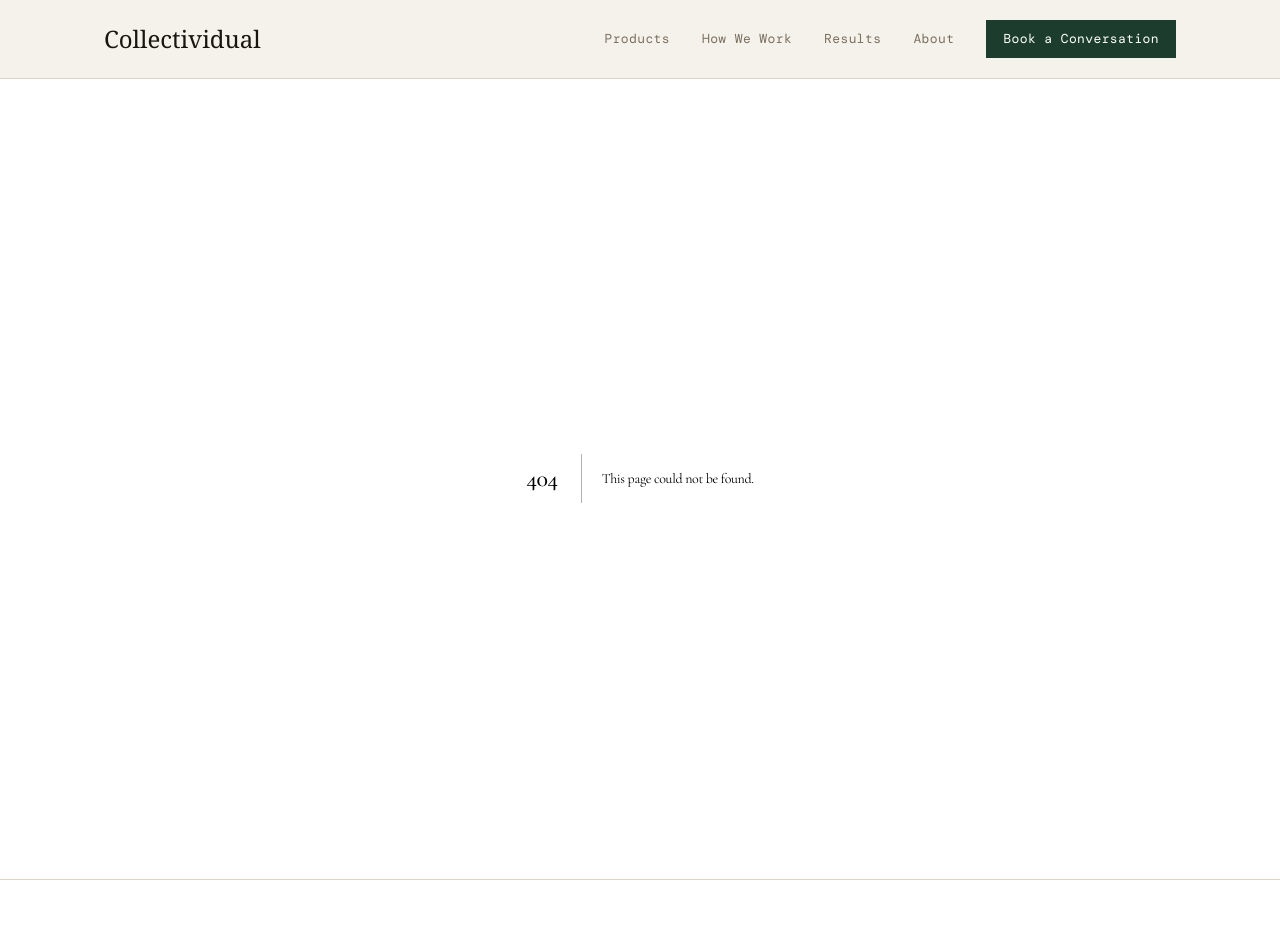
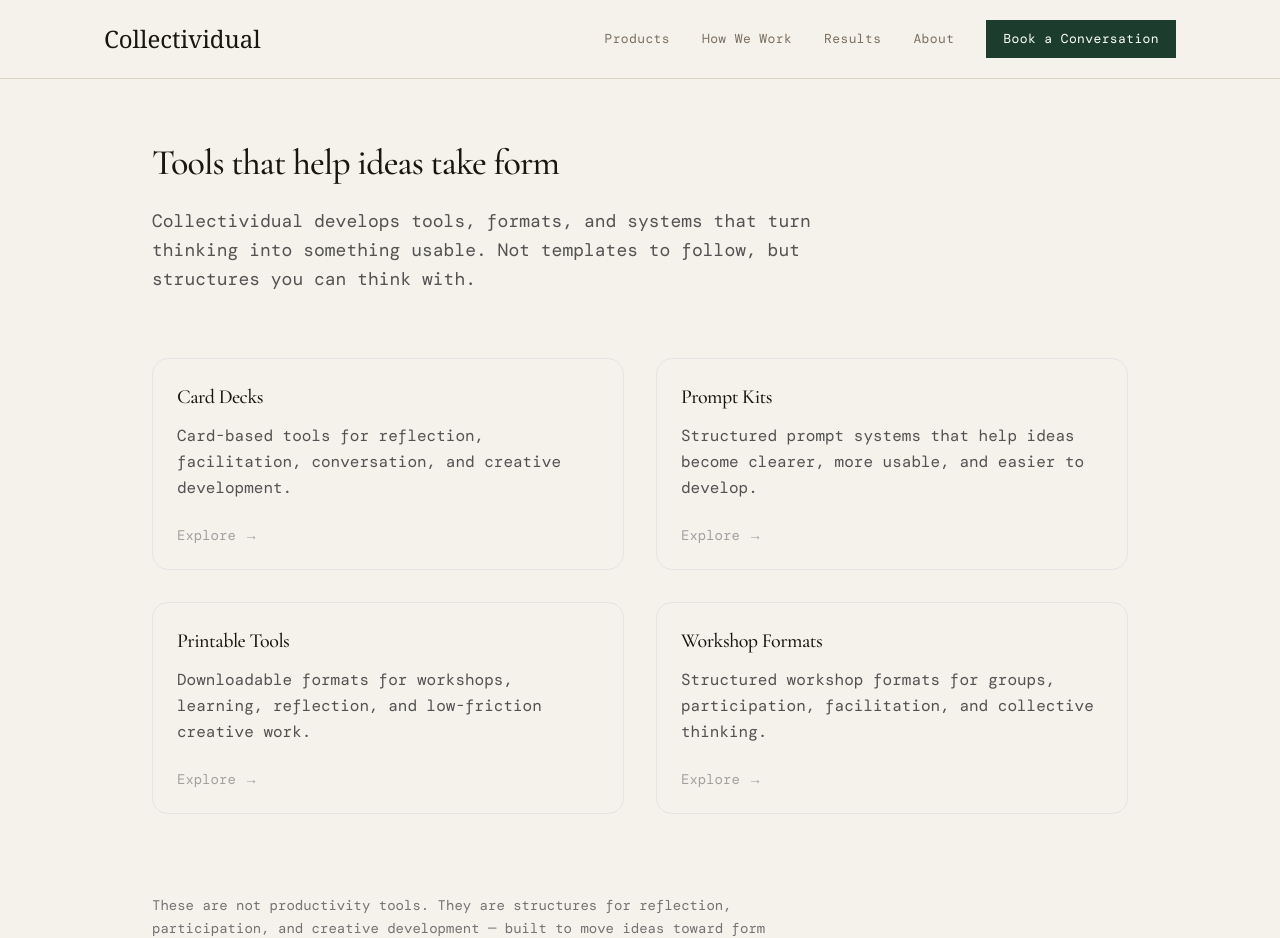
Before and after one commit to selaleakirmak-cmyk/collectividual-site, a Next.js app: page /tools in a window 1280 px wide. Before the commit this address had no page. Shown: the top 938 px of the page. Built offline with nearby package versions, Linux system fonts and the light colour scheme; a web font is replaced by a local one.

Commit message:
Create clean tools page without legacy tools

```diff
--- /dev/null
+++ b/app/tools/page.tsx
@@ -0,0 +1,54 @@
+import { tools } from "@/data/tools";
+import Link from "next/link";
+
+export const metadata = {
+  title: "Reflective Tools, Creative Systems, and Workshop Formats | Collectividual",
+  description:
+    "Explore reflective tools, prompt kits, printable formats, and workshop systems designed to turn ideas into usable forms.",
+};
+
+export default function ToolsPage() {
+  return (
+    <main className="container max-w-5xl mx-auto px-6 py-16">
+      <section className="mb-16">
+        <h1 className="text-4xl font-medium mb-6">
+          Tools that help ideas take form
+        </h1>
+
+        <p className="text-lg text-neutral-600 leading-relaxed max-w-2xl">
+          Collectividual develops tools, formats, and systems that turn thinking
+          into something usable. Not templates to follow, but structures you can
+          think with.
+        </p>
+      </section>
+
+      <section className="grid md:grid-cols-2 gap-8">
+        {tools.map((tool) => (
+          <Link
+            key={tool.slug}
+            href={tool.href}
+            className="group border border-neutral-200 rounded-2xl p-6 hover:border-neutral-400 hover:bg-neutral-50 transition"
+          >
+            <h2 className="text-xl font-medium mb-3 group-hover:underline">
+              {tool.title}
+            </h2>
+
+            <p className="text-neutral-600 leading-relaxed">
+              {tool.description}
+            </p>
+
+            <div className="mt-6 text-sm text-neutral-400">Explore →</div>
+          </Link>
+        ))}
+      </section>
+
+      <section className="mt-20 max-w-2xl">
+        <p className="text-sm text-neutral-500 leading-relaxed">
+          These are not productivity tools. They are structures for reflection,
+          participation, and creative development — built to move ideas toward
+          form without flattening them.
+        </p>
+      </section>
+    </main>
+  );
+}
```
